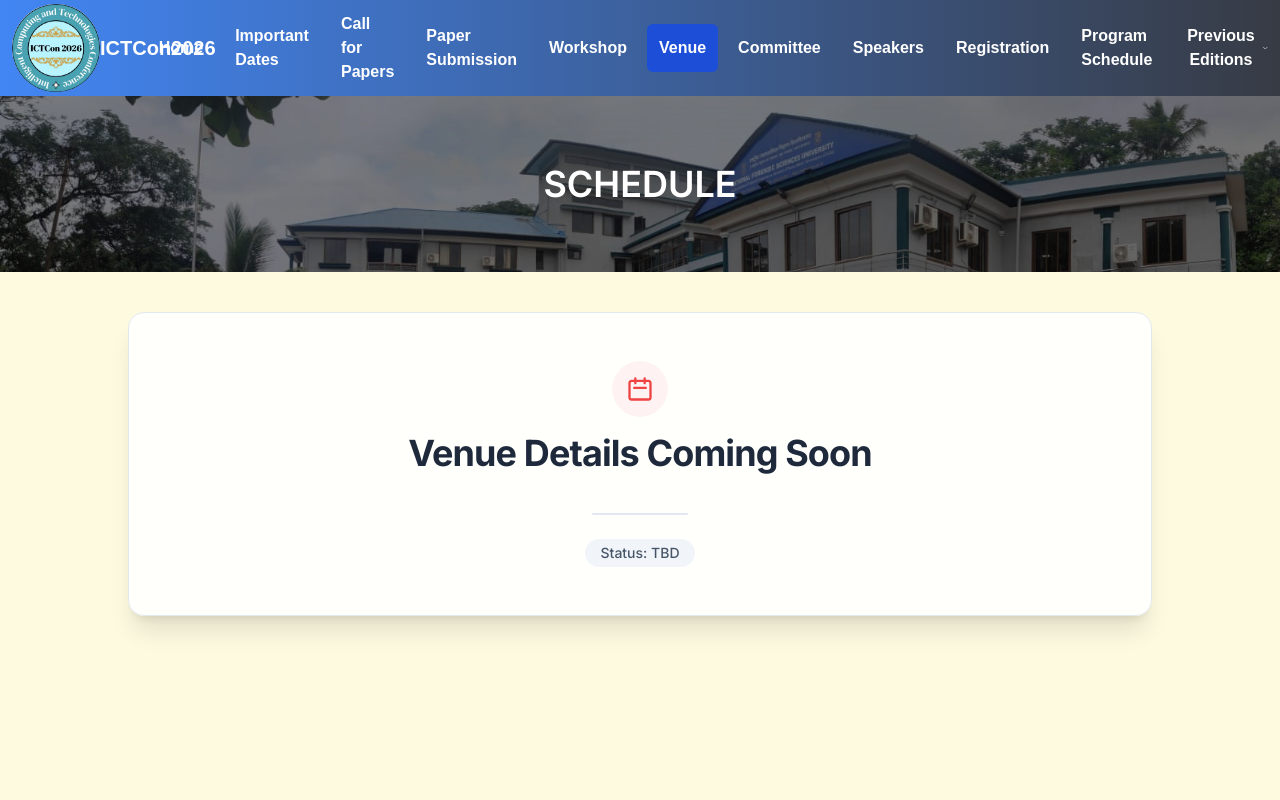
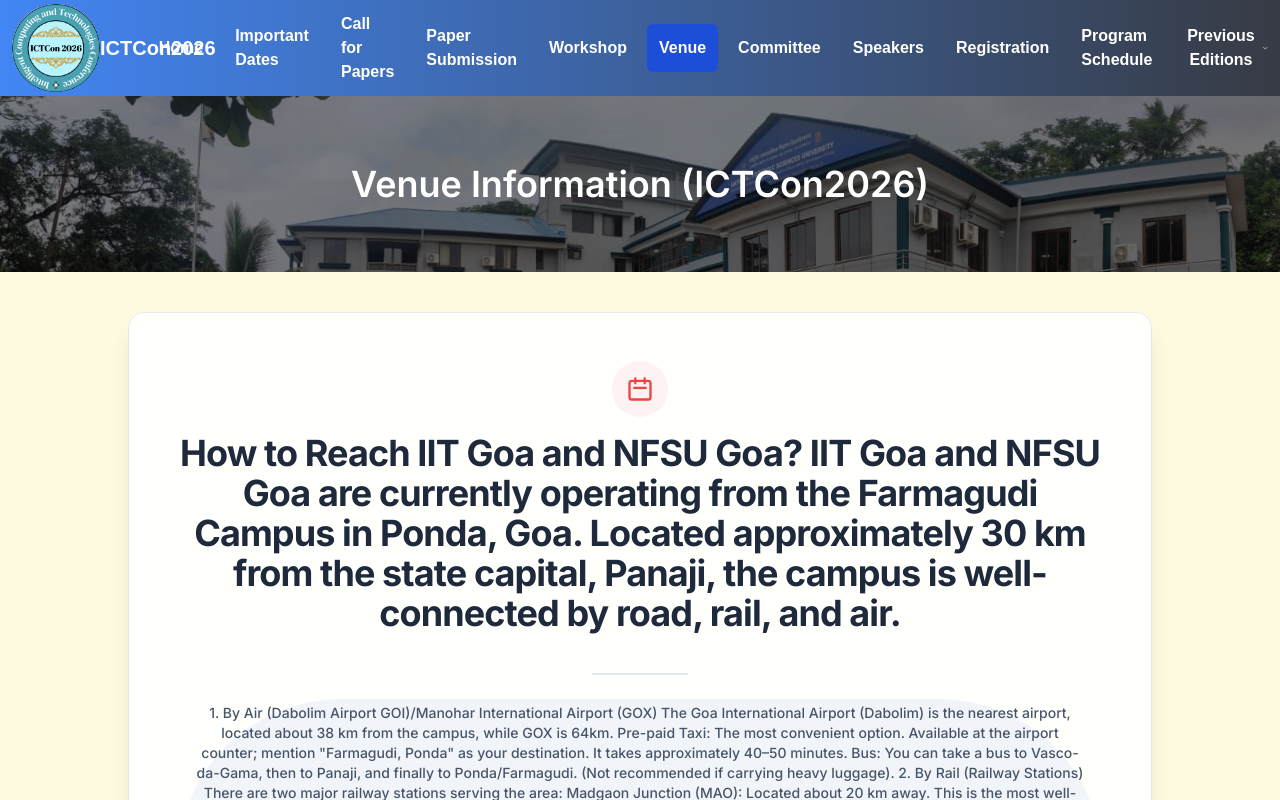
Before and after one commit to ictcon-cit/ictcon_2026, a Next.js app: page /venue in a window 1280 px wide. Shown: the top 800 px of the page. Built offline with nearby package versions, Linux system fonts and the light colour scheme.

Commit message:
Update page.tsx

```diff
--- a/src/app/venue/page.tsx
+++ b/src/app/venue/page.tsx
@@ -5,7 +5,7 @@ const SubmissionPage = () => {
   return (
   <div className="relative">
     <div className="relative z-10">
-      <SecondHeader title={"SCHEDULE"} />
+      <SecondHeader title={"Venue Information (ICTCon2026)"} />
 
       <main className="w-full flex justify-center md:min-h-screen pb-10 px-4">
         <div className="w-full max-w-5xl mt-10">
@@ -31,7 +31,8 @@ const SubmissionPage = () => {
 
             {/* Main text */}
             <h1 className="text-3xl md:text-4xl font-bold tracking-tight text-slate-800">
-             Venue Details Coming Soon
+             How to Reach IIT Goa and NFSU Goa?
+              IIT Goa and NFSU Goa are currently operating from the Farmagudi Campus in Ponda, Goa. Located approximately 30 km from the state capital, Panaji, the campus is well-connected by road, rail, and air.
             </h1>
 
             {/* Subtext */}
@@ -44,7 +45,26 @@ const SubmissionPage = () => {
 
             {/* Status badge */}
             <span className="mt-2 inline-flex items-center rounded-full bg-slate-100 px-4 py-1 text-xs md:text-sm font-medium text-slate-600">
-              Status: TBD
+              1. By Air (Dabolim Airport GOI)/Manohar International Airport (GOX)
+The Goa International Airport (Dabolim) is the nearest airport, located about 38 km from the campus, while GOX is 64km.
+Pre-paid Taxi: The most convenient option. Available at the airport counter; mention "Farmagudi, Ponda" as your destination. It takes approximately 40–50 minutes.
+Bus: You can take a bus to Vasco-da-Gama, then to Panaji, and finally to Ponda/Farmagudi. (Not recommended if carrying heavy luggage).
+2. By Rail (Railway Stations)
+There are two major railway stations serving the area:
+Madgaon Junction (MAO): Located about 20 km away. This is the most well-connected station. A taxi from Madgaon to Farmagudi takes about 35–40 minutes.
+Karmali (KRMI): Located about 18 km away. This is the closest station on the Konkan Railway route from the north (Mumbai/Ratnagiri). A taxi takes about 30 minutes.
+3. By Road (Buses & Taxis)
+Farmagudi is situated on the NH-4A (Panaji-Belgaum Highway), making it very accessible.
+From Panaji: Frequent KTC (Kadamba) and private buses run from the Panaji KTC Bus Stand to Ponda. Ask the conductor to drop you at the "Farmagudi Bus Stop" (near the Ganpati Temple).
+From Ponda City: The campus is just 3 km from the main Ponda Bus Stand. Local rickshaws and taxis are easily available.
+Campus Locations
+Once you reach the Farmagudi plateau:
+IIT Goa: Located within the GEC (Goa Engineering College) Campus. Follow the signboards for "IIT Goa Administration" or the specific venue (e.g., LT-3).
+NFSU Goa: Located adjacent to the GEC campus at the Transit Campus.
+Landmark: The campus is located very close to the historic Shivaji Statue and the Gopal Ganapati Temple at Farmagudi.
+Local Transport: While buses are frequent during the day, we recommend booking a taxi or using the GoaMiles app for late-evening travel.
+Weather: Nov. in Goa can be light rain; we recommend carrying an umbrella and/or a raincoat.
+
             </span>
           </div>
         </div>
```
